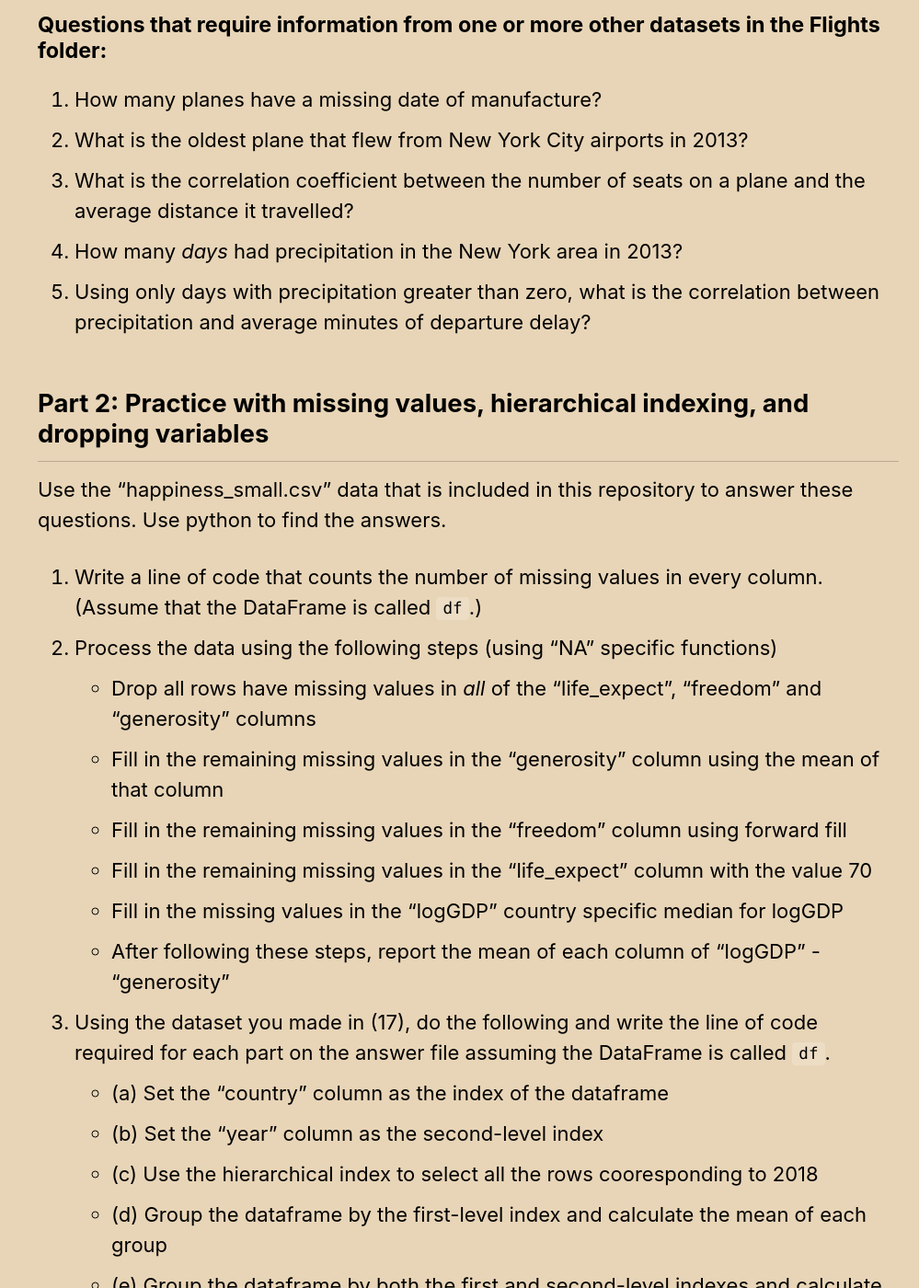
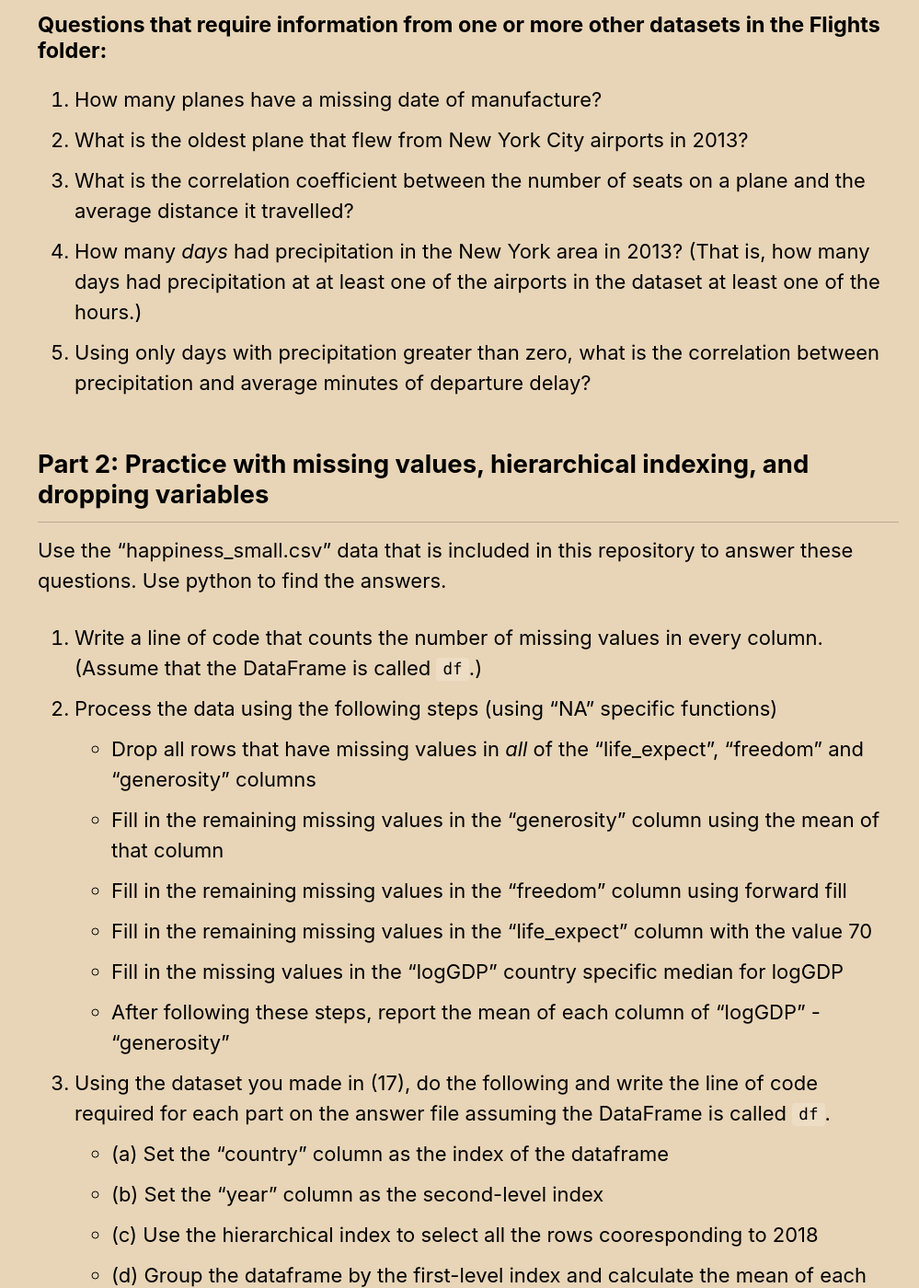
Before and after one commit to s386Fall2023/s386Fall2023.github.io, a Jekyll site: the page built from _assignments/04pandas.md, in a window 1280 px wide and 1400 px high, scrolled down 1532 px. Shown: the whole window at 92% size, without its empty margins (281-1280 px from the left). Built offline with Jekyll 4.4.1, drawn with Linux system fonts in a browser that asks for light colours; cached includes are drawn as plain includes.

Commit message:
update assignments

```diff
--- a/_assignments/04pandas.md
+++ b/_assignments/04pandas.md
@@ -40,17 +40,16 @@ Answer the questions below.
 11. How many planes have a missing date of manufacture?
 12. What is the oldest plane that flew from New York City airports in 2013?
 13. What is the correlation coefficient between the number of seats on a plane and the average distance it travelled?
-14. How many *days* had precipitation in the New York area in 2013?
+14. How many *days* had precipitation in the New York area in 2013? (That is, how many days had precipitation at at least one of the airports in the dataset at least one of the hours.)
 15. Using only days with precipitation greater than zero, what is the correlation between precipitation and average minutes of departure delay?
 
 ## Part 2: Practice with missing values, hierarchical indexing, and dropping variables
 
 Use the "happiness_small.csv" data that is included in this repository to answer these questions.  Use python to find the answers.
 
-
 16. Write a line of code that counts the number of missing values in every column. (Assume that the DataFrame is called `df`.)
 17. Process the data using the following steps (using "NA" specific functions)
-     * Drop all rows have missing values in *all* of the "life_expect", "freedom" and "generosity" columns
+     * Drop all rows that have missing values in *all* of the "life_expect", "freedom" and "generosity" columns
      * Fill in the remaining missing values in the "generosity" column using the mean of that column
      * Fill in the remaining missing values in the "freedom" column using forward fill
      * Fill in the remaining missing values in the "life_expect" column with the value 70
```
Also changed, not shown: _assignments/03python.md (+1 -1 lines), _assignments/05webscraping.md (+1 -1 lines).
